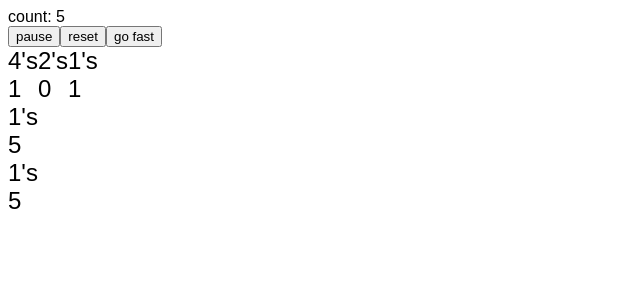
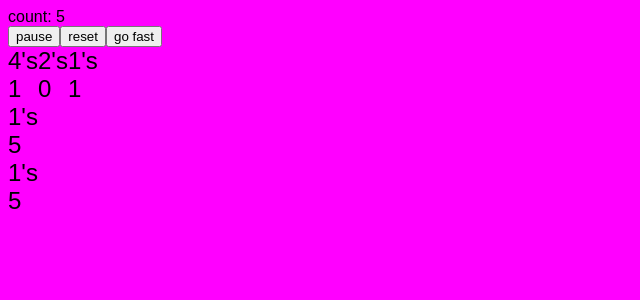
Before and after one commit to chrisdennett/number-systems, a React (Create React App) app: page / in a window 1280 px wide. Shown: the top 300 px of the page, without its empty margins (0-640 px from the left). Built offline with nearby package versions, Linux system fonts and the light colour scheme.

Commit message:
Css colour change to check github > codesandbox workflow.

```diff
--- a/src/styles.css
+++ b/src/styles.css
@@ -1,3 +1,4 @@
-.app {
+body {
   font-family: sans-serif;
+  background-color: #ff00ff;
 }
```
Also changed, not shown: package.json (line endings or trailing spaces), 2 other files (tests, documents, lock files or other folders).
